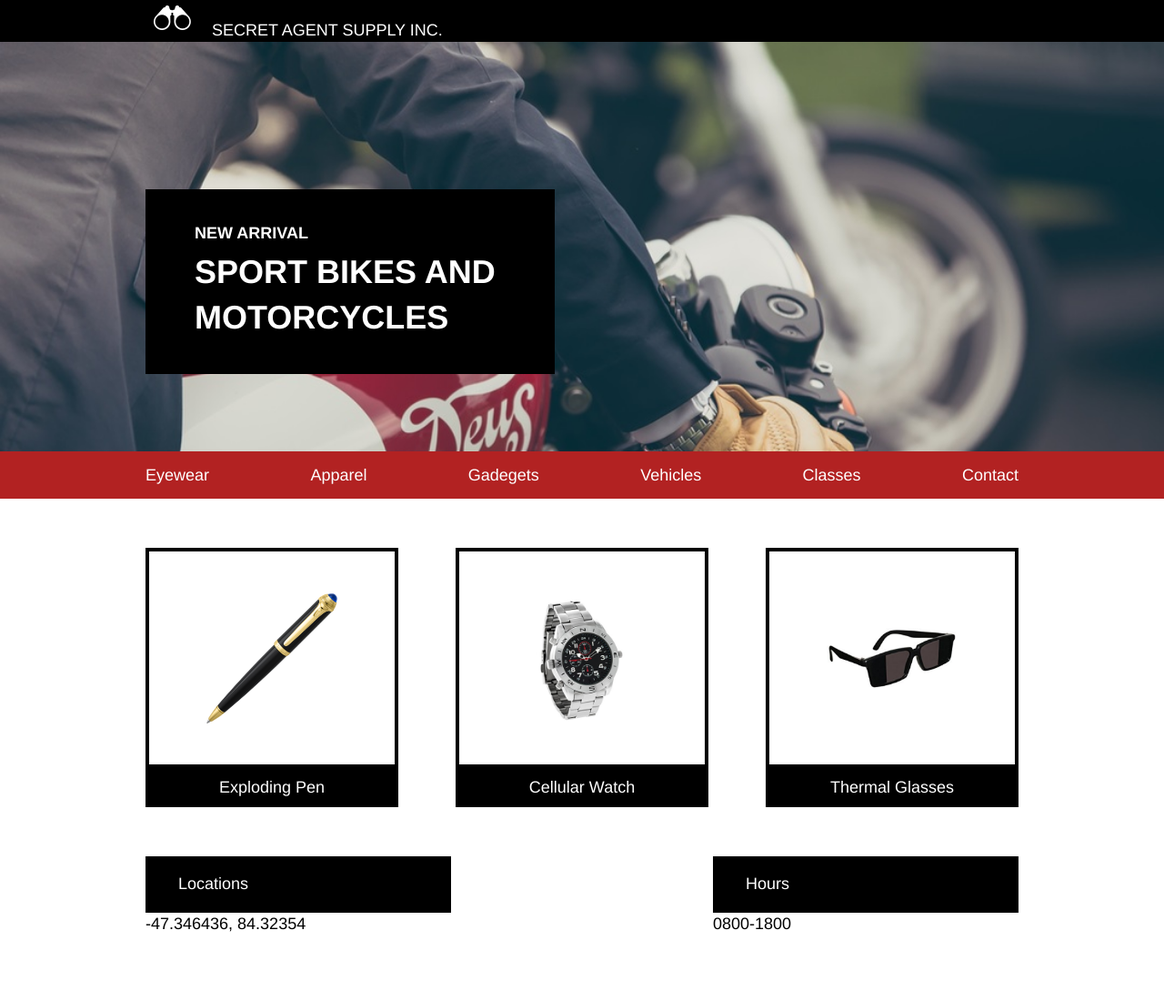
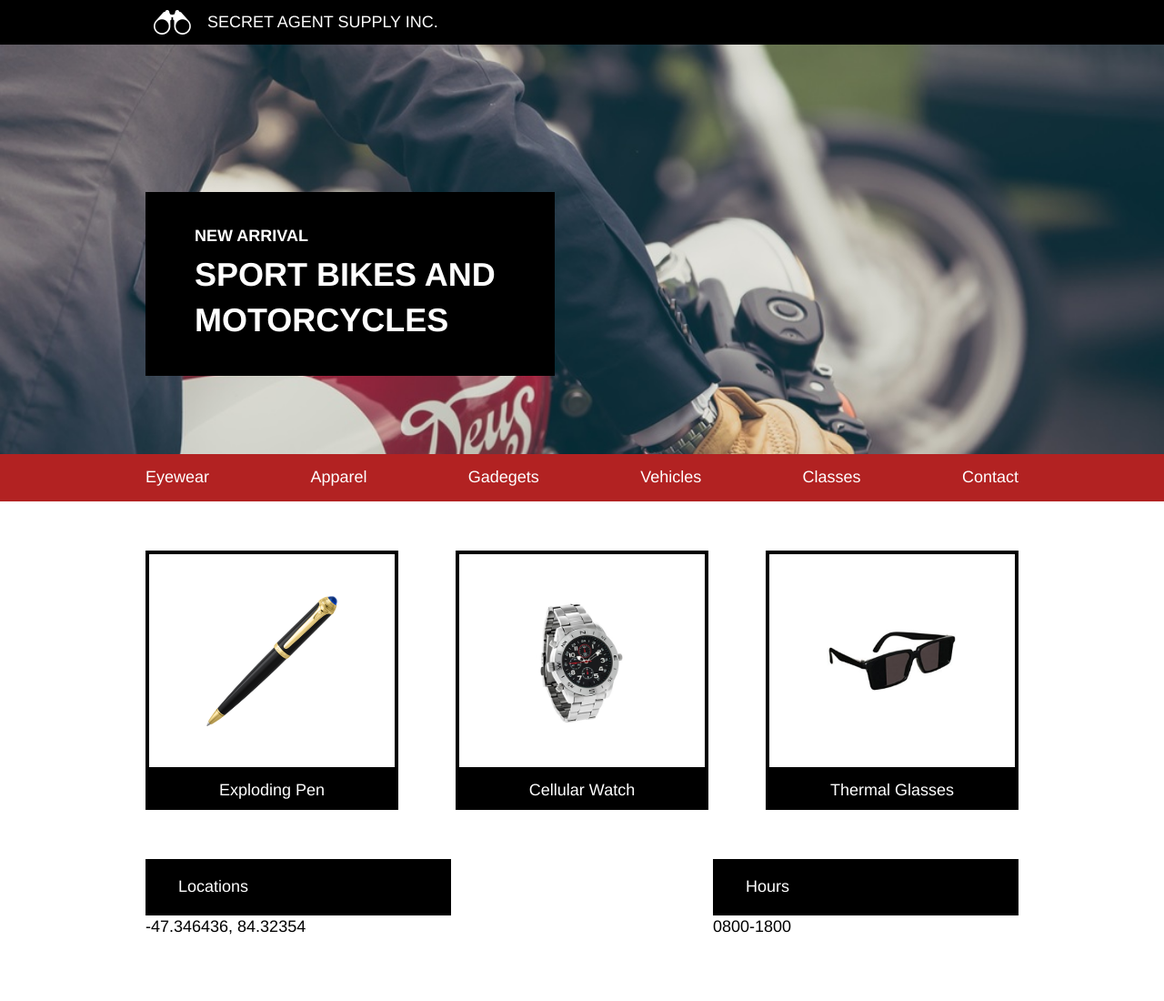
Before and after one commit to innaleikina/agent, a plain HTML site: page index.html in a window 1280 px wide. Shown: the top 1100 px of the page at 91% size. Drawn offline with Linux system fonts and the light colour scheme.

Commit message:
finished large site

```diff
--- a/resources/css/style.css
+++ b/resources/css/style.css
@@ -9,30 +9,27 @@ body  {
 
 /*div {
  border: 1.5px green solid;*/
-}
-
-.logo {
-  margin: 0.66rem 0;
-  align-items: center;
-  display: flex;
-}
 
 .company {
   background-color: black;
   color: white;
-  display:block;
+  display:flex;
+  justify-content: flex-start;
 }
+
+.logo {
+  justify-content: flex-start;
+  align-items: center;
+  display: flex;
+  width:960px;
+}
+
+
 
 .container{
   max-width:960px;
   margin: 0 auto;
 /*  display:flex;*/
-}
-
-.header {
-  display:flex;
-  flex-direction: column;
-
 }
 
 
@@ -41,13 +38,14 @@ body  {
   margin-left: 0.5rem;
   margin-right: 1rem;
   margin-top: .33rem;
-  margin-bottom:  .33rem;
-}
+  padding-bottom: .33rem;
+  }
 
 #secret {
   align-items:center;
-  padding: 0.66px 0;
-}
+  padding: 0.66rem 0;
+  }
+
 
 
  .header2 {
```
Also changed, not shown: index.html (+1 -1 lines).
